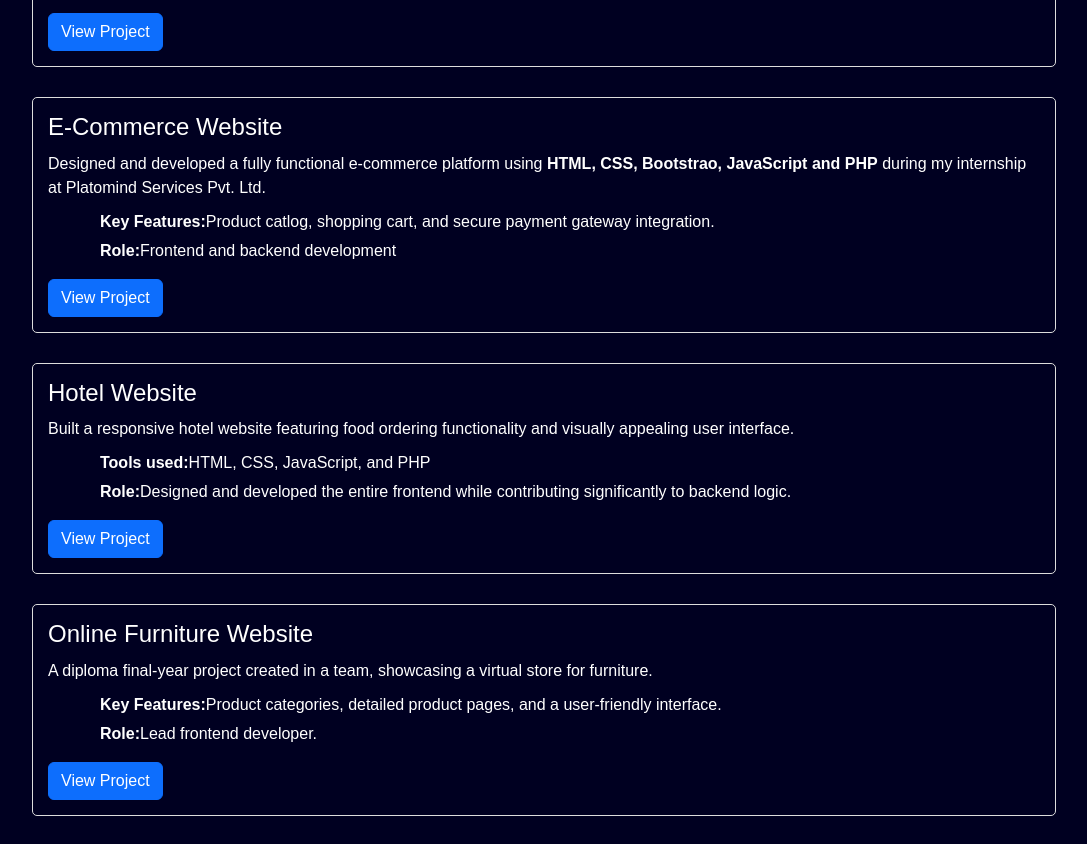
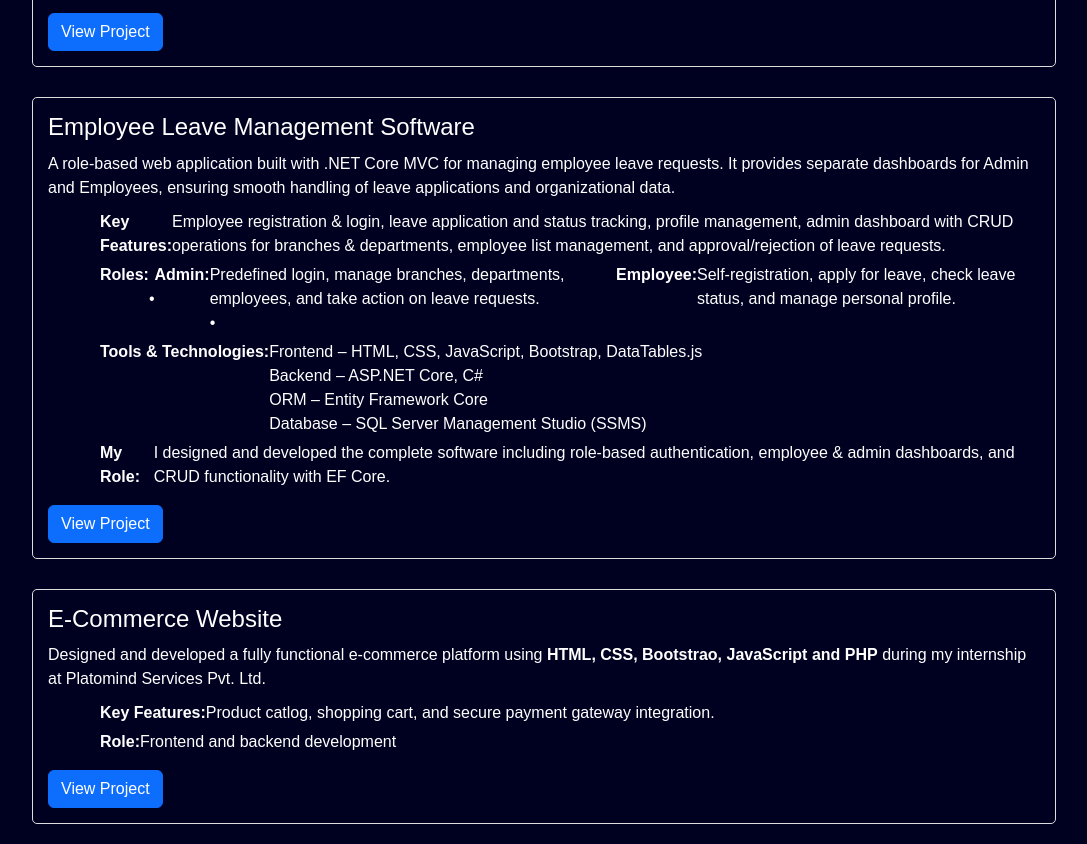
Before and after one commit to tarunkase-web/Project, a plain HTML site: page Index.html in a window 1280 px wide. Shown: the part 2079-2923 px from the top of the page, without its empty margins (96-1183 px from the left). Drawn offline with nearby package versions, Linux system fonts and the light colour scheme.

Commit message:
Update Index.html

```diff
--- a/Index.html
+++ b/Index.html
@@ -179,6 +179,37 @@
         </ul>
         <a href="assets/gym/index.html" class="btn btn-primary" target="_blank">View Project</a>
     </div>
+
+
+    <div class="project" id="ems">
+    <h3>Employee Leave Management Software</h3>
+    <p>
+        A role-based web application built with .NET Core MVC for managing employee leave requests.
+        It provides separate dashboards for Admin and Employees, ensuring smooth handling of leave applications and organizational data.
+    </p>
+    <ul>
+        <li><b>Key Features:</b>
+            Employee registration & login, leave application and status tracking, profile management,
+            admin dashboard with CRUD operations for branches & departments, employee list management,
+            and approval/rejection of leave requests.
+        </li>
+        <li><b>Roles:</b>
+            <br>• <b>Admin:</b> Predefined login, manage branches, departments, employees, and take action on leave requests.
+            <br>• <b>Employee:</b> Self-registration, apply for leave, check leave status, and manage personal profile.
+        </li>
+        <li><b>Tools & Technologies:</b>
+            Frontend – HTML, CSS, JavaScript, Bootstrap, DataTables.js <br>
+            Backend – ASP.NET Core, C# <br>
+            ORM – Entity Framework Core <br>
+            Database – SQL Server Management Studio (SSMS)
+        </li>
+        <li><b>My Role:</b>
+            I designed and developed the complete software including role-based authentication,
+            employee & admin dashboards, and CRUD functionality with EF Core.
+        </li>
+    </ul>
+        <a href="https://github.com/tarunkase-web/Employee-Management-System-Leave-Application-" class="btn btn-primary" target="_blank">View Project</a>
+</div>
 
     <div class="project" id="ecom">
         <h3>E-Commerce Website</h3>
```
